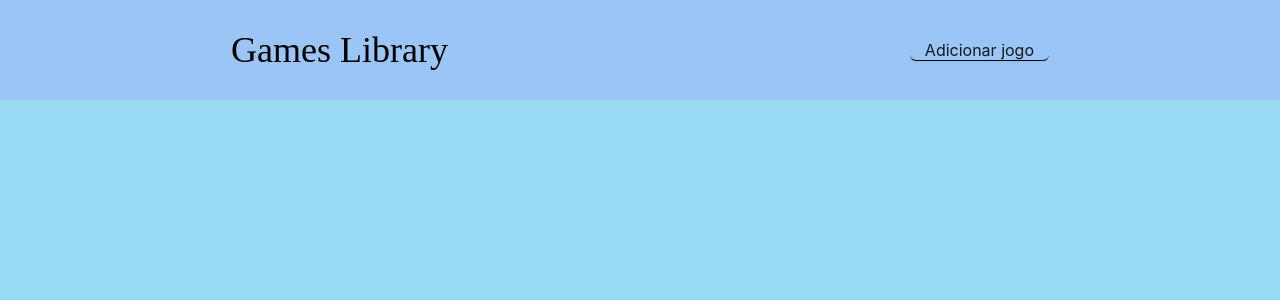
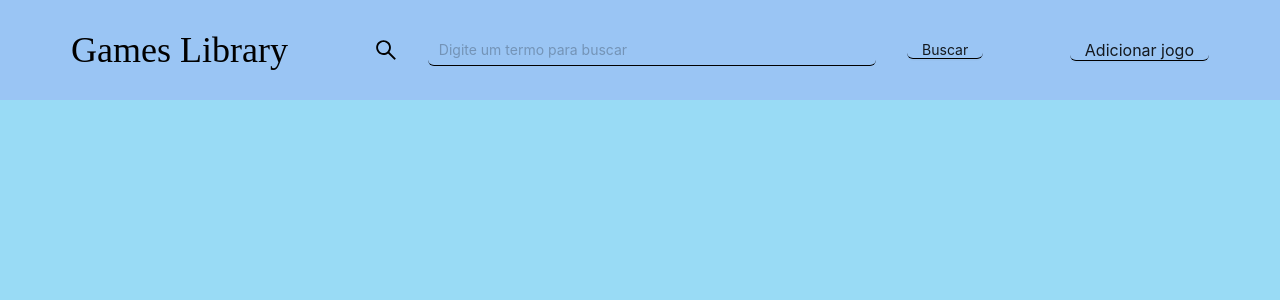
Before and after one commit to Josimar-Souza/Games-Library, a React (Vite) app: page / in a window 1280 px wide. Shown: the top 300 px of the page. Built offline with nearby package versions, Linux system fonts and the light colour scheme; no server answers; a web font is replaced by a local one.

Commit message:
feat: Added search to header

```diff
--- a/package.json
+++ b/package.json
@@ -10,6 +10,7 @@
     "preview": "vite preview"
   },
   "dependencies": {
+    "@ant-design/icons": "^5.1.4",
     "antd": "^5.6.2",
     "axios": "^1.4.0",
     "prop-types": "^15.8.1",
--- a/src/components/Header/headerStyles.js
+++ b/src/components/Header/headerStyles.js
@@ -5,7 +5,7 @@ export const HeaderContainer = styled.div`
   align-items: center;
   background-color: #9AC5F4;
   display: flex;
-  justify-content: space-around;
+  justify-content: space-evenly;
   min-height: 100px;
   width: 100%;
 `;
--- a/src/components/Header/index.jsx
+++ b/src/components/Header/index.jsx
@@ -1,11 +1,13 @@
 import React from 'react';
 import PropTypes from 'prop-types';
 import { HeaderContainer, HeaderTitle, CustomButton } from './headerStyles';
+import Search from '../Search';
 
 function Header({ title }) {
   return (
     <HeaderContainer>
       <HeaderTitle>{title}</HeaderTitle>
+      <Search />
       <CustomButton>Adicionar jogo</CustomButton>
     </HeaderContainer>
   );
--- /dev/null
+++ b/src/components/Search/index.jsx
@@ -0,0 +1,21 @@
+import React from 'react';
+import {
+  SearchContainer,
+  SearchIcon,
+  CustomInput,
+  CustomButton,
+} from './searchStyles';
+
+function Search() {
+  return (
+    <SearchContainer>
+      <SearchIcon />
+      <CustomInput
+        placeholder="Digite um termo para buscar"
+      />
+      <CustomButton>Buscar</CustomButton>
+    </SearchContainer>
+  );
+}
+
+export default Search;
--- /dev/null
+++ b/src/components/Search/searchStyles.js
@@ -0,0 +1,30 @@
+import styled from 'styled-components';
+import { Input, Button } from 'antd';
+import { SearchOutlined } from '@ant-design/icons';
+
+export const SearchContainer = styled.div`
+  align-items: center;
+  display: flex;
+  justify-content: space-around;
+  min-height: 50px;
+  width: 50%;
+`;
+
+export const SearchIcon = styled(SearchOutlined)`
+  font-size: 22px;
+`;
+
+export const CustomInput = styled(Input)`
+  background: none;
+  border: none;
+  border-bottom: 1px solid black;
+  width: 70%;
+`;
+
+export const CustomButton = styled(Button)`
+  background: none;
+  border: none;
+  border-bottom: 1px solid black;
+  font-size: 14px;
+  height: fit-content;
+`;
```
Also changed, not shown: 1 other file (tests, documents, lock files or other folders).
